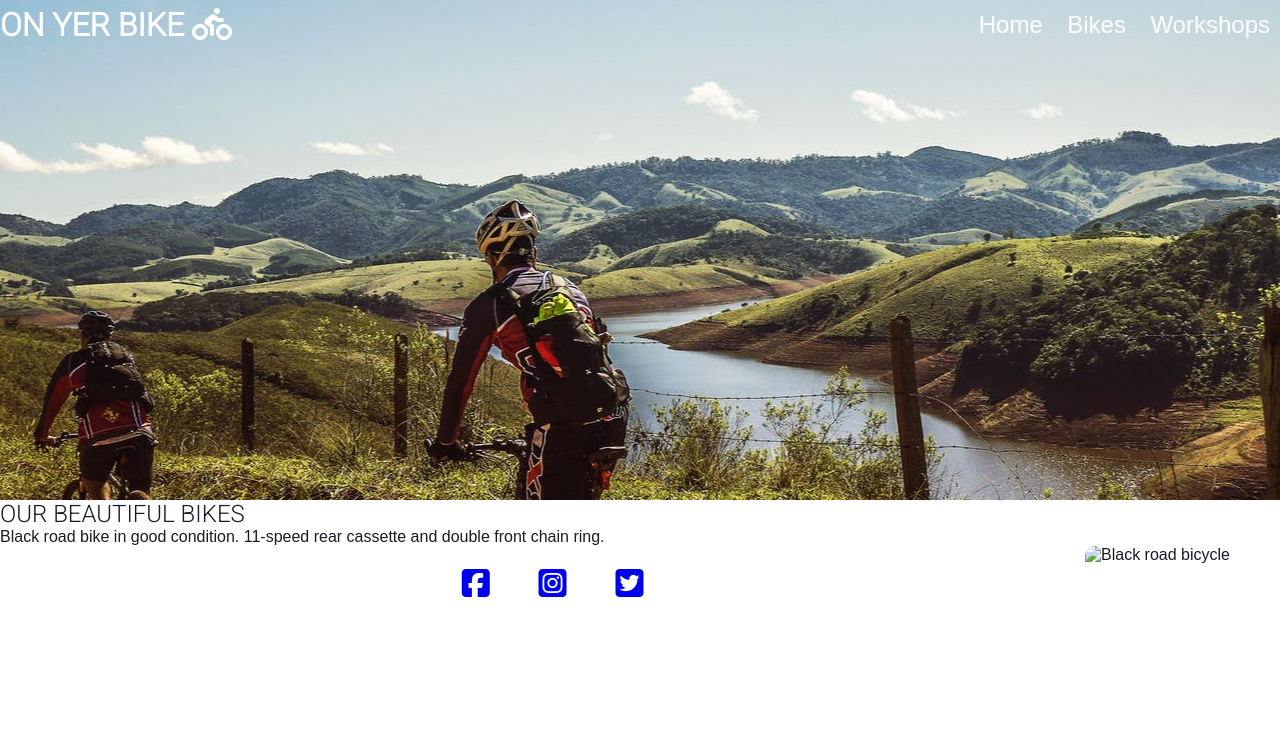
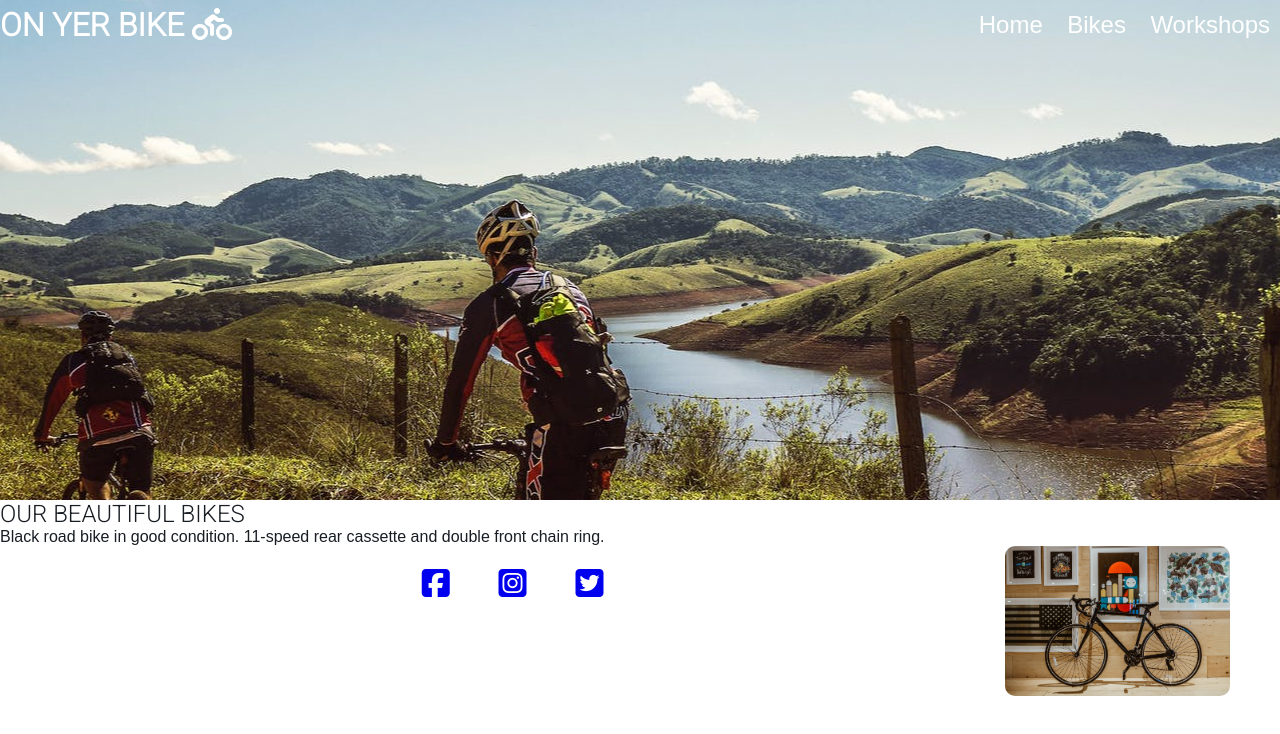
Before and after one commit to tymaestro/On-Yer-Bike, a plain HTML site: page bikes.html in a window 1280 px wide. Drawn offline with Linux system fonts and the light colour scheme; the site is published under a folder, as on GitHub Pages, so addresses that start at the root find nothing.

Commit message:
fix broken bicycle link take 2

```diff
--- a/bikes.html
+++ b/bikes.html
@@ -21,7 +21,7 @@
         <section>
             <h2>Our Beautiful Bikes</h2>
             <p>Black road bike in good condition. 11-speed rear cassette and double front chain ring.</p>
-            <img src="/assets/images/bicycle-1.jpeg" alt="Black road bicycle" class="bike-image">
+            <img src="./assets/images/bicycle-1.jpeg" alt="Black road bicycle" class="bike-image">
             <p></p>
             <p></p>
         </section>
```
